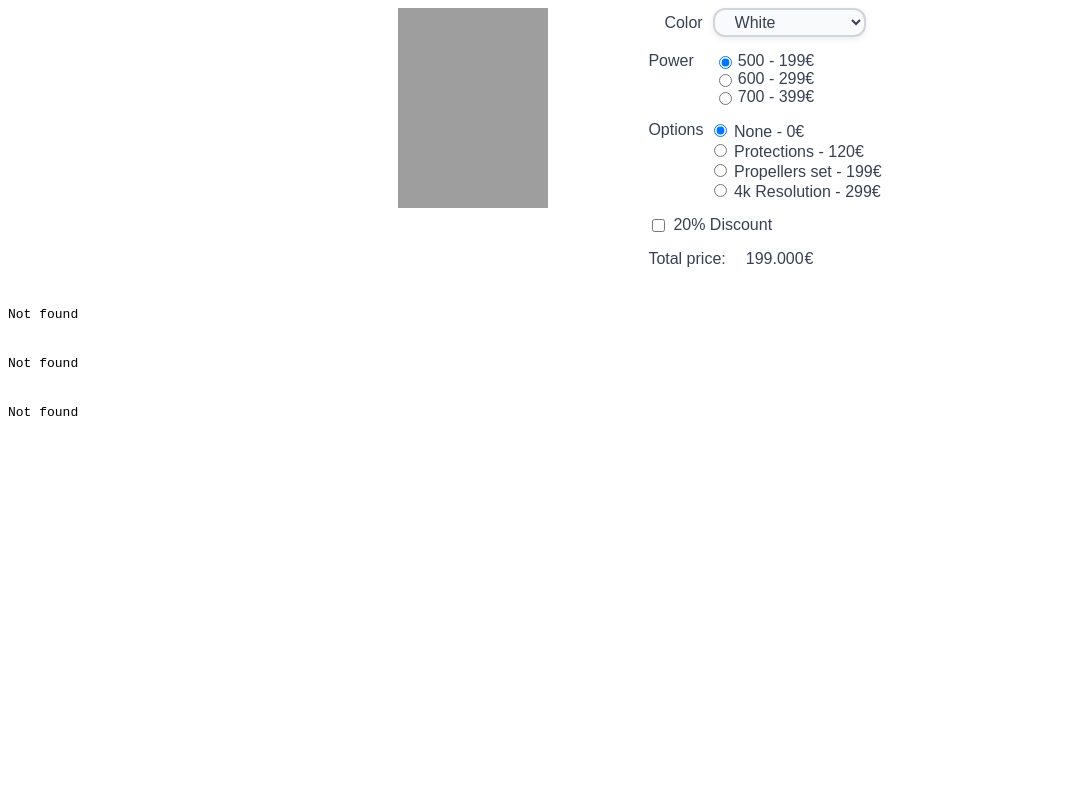
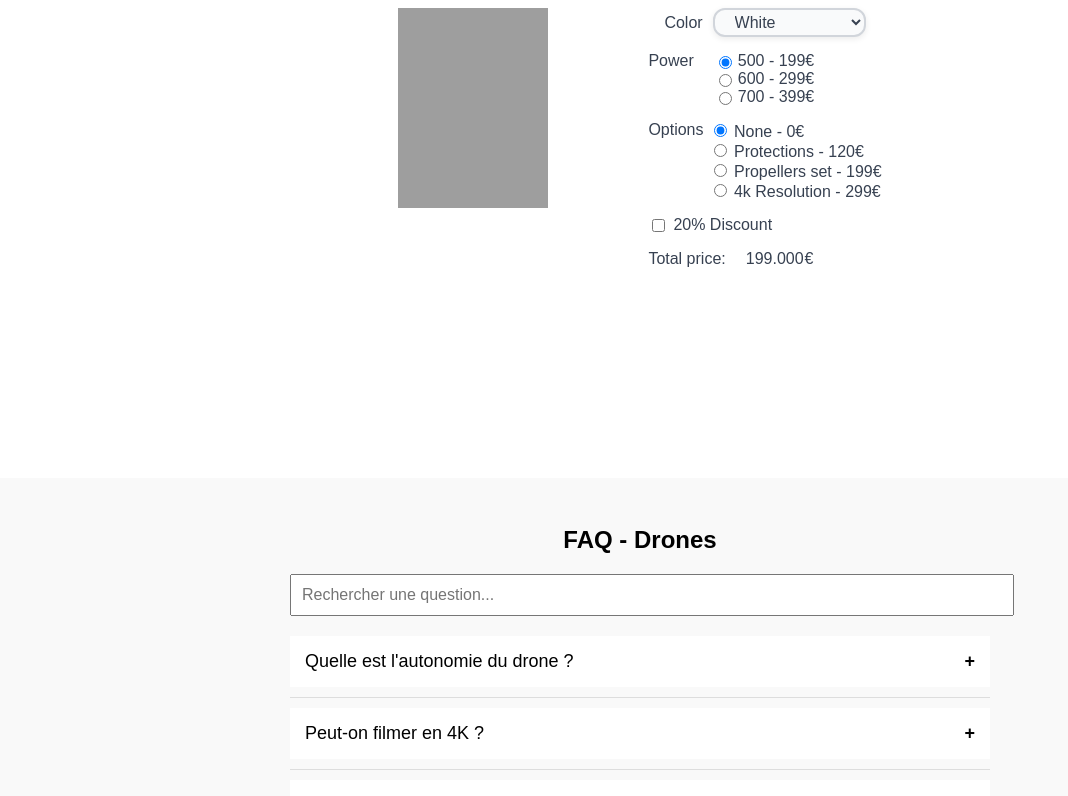
Before and after one commit to julien-S-AFEC/revisions, a plain HTML site: page domManipulation/index.html in a window 1280 px wide. Shown: the top 796 px of the page, without its empty margins (0-1068 px from the left). Drawn offline with Linux system fonts and the light colour scheme.

Commit message:
Fixed the index.html

```diff
--- a/domManipulation/index.html
+++ b/domManipulation/index.html
@@ -10,9 +10,9 @@
 
 <body>
     <iframe id="priceSimulation" src="./priceSimulation/priceSimulation.html" frameborder="0" ></iframe>
-    <iframe id="customerReview" src="./priceSimulation/customerReview.html" frameborder="0" ></iframe>
-    <iframe id="FAQ" src="./priceSimulation/FAQ.html" frameborder="0" ></iframe>
-    <iframe id="constactForm" src="./priceSimulation/constactForm.html" frameborder="0" ></iframe>
+    <iframe id="customerReview" src="./customerReview/customerReview.html" frameborder="0" ></iframe>
+    <iframe id="FAQ" src="./FAQ/FAQ.html" frameborder="0" ></iframe>
+    <iframe id="contactForm" src="./contactForm/contactForm.html" frameborder="0" ></iframe>
 
     <script type="module" src="./index.js"></script>
 </body>
```
